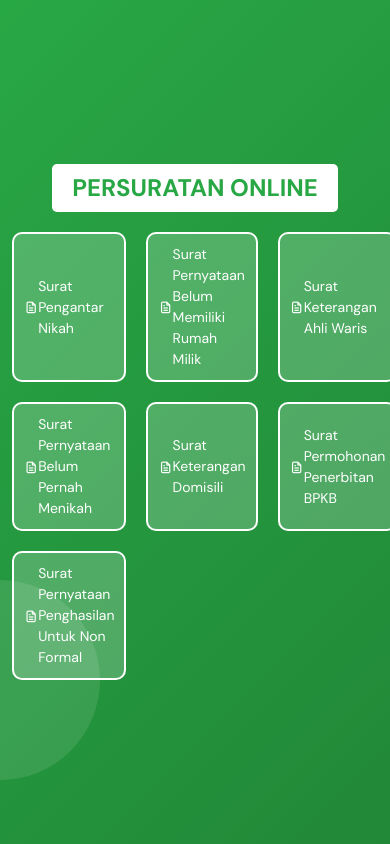
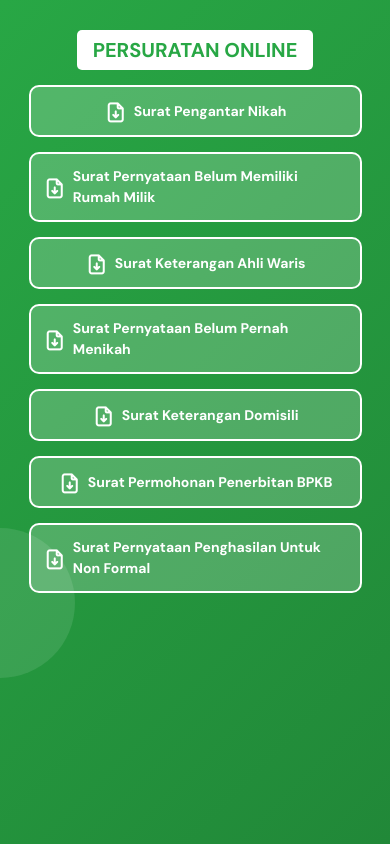
Before and after one commit to Ronal62/Joki_Surat_FE, a PHP site: page /persuratan_online.php in a window 390 px wide. Run offline with PHP 8.4, Linux system fonts and the light colour scheme; some libraries are stand-ins or nearby versions.

Commit message:
Persuratan Online done

```diff
--- a/persuratan_online.php
+++ b/persuratan_online.php
@@ -15,11 +15,13 @@
       display: flex;
       justify-content: center;
       align-items: center;
-      overflow: hidden;
+      overflow: auto; /* Changed to auto to allow scrolling on mobile */
     }
     .container {
       text-align: center;
       position: relative;
+      padding: 20px; /* Added padding for mobile */
+      max-width: 100%; /* Ensure container doesn't exceed viewport width */
     }
     .title {
       background: #fff;
@@ -27,22 +29,23 @@
       border-radius: 5px;
       display: inline-block;
       margin-bottom: 20px;
-      font-size: 24px;
+      font-size: 28px;
       font-weight: bold;
       color: #28a745;
     }
     .button-grid {
       display: grid;
       grid-template-columns: repeat(3, 1fr);
-      gap: 20px;
-      max-width: 600px;
+      gap: 25px;
+      max-width: 650px;
       margin: 0 auto;
     }
     .btn-custom {
       background: rgba(255, 255, 255, 0.2);
       border: 2px solid #fff;
       color: #fff;
-      font-size: 14px;
+      font-size: 15px;
+      font-weight: bold;
       padding: 10px;
       display: flex;
       align-items: center;
@@ -54,8 +57,9 @@
     .btn-custom:hover {
       background: rgba(255, 255, 255, 0.4);
     }
-    .btn-custom iconify-icon {
+    .btn-custom i {
       margin-right: 8px;
+      font-size: 30px; /* Reduced from 50px for better scaling */
     }
     .decor {
       position: absolute;
@@ -66,6 +70,43 @@
       bottom: -100px;
       left: -100px;
     }
+
+    /* Media query for mobile devices */
+    @media (max-width: 768px) {
+      body {
+        height: auto; /* Allow body to grow with content */
+        min-height: 100vh; /* Ensure it takes at least full viewport height */
+        align-items: flex-start; /* Align content to the top */
+        padding: 20px 0; /* Add vertical padding */
+      }
+      .container {
+        padding: 10px;
+      }
+      .title {
+        font-size: 20px; /* Reduced font size for mobile */
+        padding: 8px 16px;
+        margin-bottom: 15px;
+      }
+      .button-grid {
+        grid-template-columns: 1fr; /* Single column for mobile */
+        gap: 15px; /* Reduced gap */
+        max-width: 90%; /* Use more of the screen width */
+      }
+      .btn-custom {
+        font-size: 14px; /* Slightly smaller font for mobile */
+        padding: 12px; /* Adjusted padding for better touch area */
+      }
+      .btn-custom i {
+        font-size: 24px; /* Smaller icon size for mobile */
+        margin-right: 6px;
+      }
+      .decor {
+        width: 150px; /* Smaller decoration circle for mobile */
+        height: 150px;
+        bottom: -75px;
+        left: -75px;
+      }
+    }
   </style>
 </head>
 
@@ -75,31 +116,31 @@
     <h1 class="title">PERSURATAN ONLINE</h1>
     <div class="button-grid">
       <button class="btn-custom" onclick="downloadFile('Surat Pengantar Nikah')">
-        <i class="ti ti-file-text"></i>
+        <i class="ti ti-file-download"></i>
         <span>Surat Pengantar Nikah</span>
       </button>
       <button class="btn-custom" onclick="downloadFile('Surat Pernyataan Belum Memiliki Rumah Milik')">
-        <i class="ti ti-file-text"></i>
+        <i class="ti ti-file-download"></i>
         <span>Surat Pernyataan Belum Memiliki Rumah Milik</span>
       </button>
       <button class="btn-custom" onclick="downloadFile('Surat Keterangan Ahli Waris')">
-        <i class="ti ti-file-text"></i>
+        <i class="ti ti-file-download"></i>
         <span>Surat Keterangan Ahli Waris</span>
       </button>
       <button class="btn-custom" onclick="downloadFile('Surat Pernyataan Belum Pernah Menikah')">
-        <i class="ti ti-file-text"></i>
+        <i class="ti ti-file-download"></i>
         <span>Surat Pernyataan Belum Pernah Menikah</span>
       </button>
       <button class="btn-custom" onclick="downloadFile('Surat Keterangan Domisili')">
-        <i class="ti ti-file-text"></i>
+        <i class="ti ti-file-download"></i>
         <span>Surat Keterangan Domisili</span>
       </button>
       <button class="btn-custom" onclick="downloadFile('Surat Permohonan Penerbitan BPKB')">
-        <i class="ti ti-file-text"></i>
+        <i class="ti ti-file-download"></i>
         <span>Surat Permohonan Penerbitan BPKB</span>
       </button>
       <button class="btn-custom" onclick="downloadFile('Surat Pernyataan Penghasilan Untuk Non Formal')">
-        <i class="ti ti-file-text"></i>
+        <i class="ti ti-file-download"></i>
         <span>Surat Pernyataan Penghasilan Untuk Non Formal</span>
       </button>
     </div>
```
